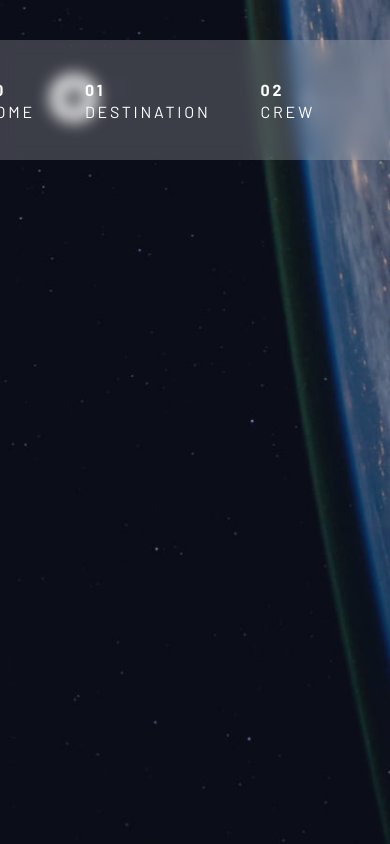
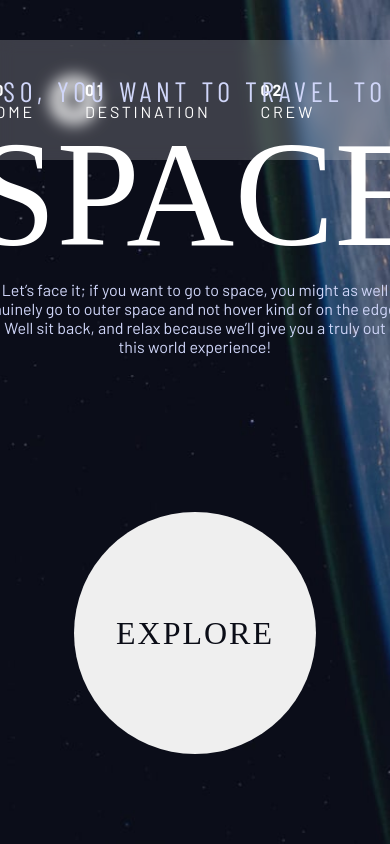
Before and after one commit to Rizfirsy/space-tourism-website-main, a React (Vite) app: page / in a window 390 px wide. Shown: the top 844 px of the page. Built offline with nearby package versions, Linux system fonts and the light colour scheme; a web font is replaced by a local one.

Commit message:
tablet responsive homepage

```diff
--- a/src/App.jsx
+++ b/src/App.jsx
@@ -1,11 +1,27 @@
 import styles from "./App.module.css";
 import Header from "./components/header/Header";
+import { Link } from "react-router-dom";
 
 //TODO: configure react router
 function App() {
   return (
     <article className={styles.home}>
       <Header />
+      <section>
+        <div className={styles.text}>
+          <h5>SO, YOU WANT TO TRAVEL TO</h5>
+          <h1>SPACE</h1>
+          <p>
+            Let’s face it; if you want to go to space, you might as well
+            genuinely go to outer space and not hover kind of on the edge of it.
+            Well sit back, and relax because we’ll give you a truly out of this
+            world experience!
+          </p>
+        </div>
+        <button className={styles.explore}>
+          <Link href="/">Explore</Link>
+        </button>
+      </section>
     </article>
   );
 }
--- a/src/App.module.css
+++ b/src/App.module.css
@@ -6,3 +6,62 @@
   background-size: cover;
   background-repeat: no-repeat;
 }
+
+.home section {
+  width: 100%;
+  padding-inline: 165px;
+  display: flex;
+  justify-content: space-between;
+  align-items: center;
+  position: fixed;
+  bottom: 131px;
+}
+
+.text {
+  max-width: 444px;
+  color: var(--color-white);
+}
+
+.text p {
+  color: var(--color-blue-space);
+}
+
+.explore {
+  width: 274px;
+  height: 274px;
+  border-radius: 100%;
+}
+
+.explore a {
+  text-decoration: none;
+  color: var(--color-dark);
+
+  font-size: 32px;
+  font-weight: 400;
+  font-family: var(--font-heading);
+  text-transform: uppercase;
+  letter-spacing: 2px;
+}
+
+@media screen and (max-width: 1024px) {
+  .home section {
+    flex-direction: column;
+    justify-content: center;
+    align-items: center;
+    gap: 156px;
+    bottom: 90px;
+  }
+
+  .text {
+    text-align: center;
+  }
+
+  .text p {
+    text-align: center;
+  }
+
+  .explore {
+    width: 242px;
+    height: 242px;
+  }
+}
--- a/src/components/header/Header.jsx
+++ b/src/components/header/Header.jsx
@@ -6,9 +6,7 @@ import logo from "../../assets/shared/logo.svg";
 const Header = () => {
   return (
     <header className={styles.header}>
-      <div>
-        <img src={logo} alt="space-tourism" />
-      </div>
+      <img src={logo} alt="space-tourism" />
       <MainNavigation />
     </header>
   );
--- a/src/components/header/Header.module.css
+++ b/src/components/header/Header.module.css
@@ -5,3 +5,8 @@
   padding-top: 40px;
   padding-left: 50px;
 }
+
+.header img {
+  width: 48px;
+  height: 48px;
+}
--- a/src/components/navigations/MainNavigation.module.css
+++ b/src/components/navigations/MainNavigation.module.css
@@ -26,7 +26,7 @@
   left: -65%;
   width: 473px;
   height: 1px;
-  background-color: var(--color-white);
+  background-color: rgba(255, 255, 255, 0.25);
 }
 
 .mainNavigation ul li {
--- a/src/index.css
+++ b/src/index.css
@@ -22,6 +22,7 @@ h2,
 h3,
 h4 {
   font-family: var(--font-heading);
+  font-weight: 400;
 }
 
 h1 {
@@ -44,15 +45,19 @@ h5 {
   font-size: 28px;
   font-family: var(--font-heading5);
   letter-spacing: 4.72px;
+  font-weight: 400;
+  color: var(--color-blue-space);
 }
 
 li,
 p {
   font-family: var(--font-body);
   font-size: 18px;
+  font-weight: 400;
 }
 
 a {
+  font-weight: 400;
   font-size: 16px;
 }
 
@@ -66,3 +71,14 @@ a {
   font-size: 14px;
   letter-spacing: 2.35px;
 }
+
+button {
+  outline: none;
+  border: none;
+}
+
+@media screen and (max-width: 1024px) {
+  p {
+    font-size: 16px;
+  }
+}
```
